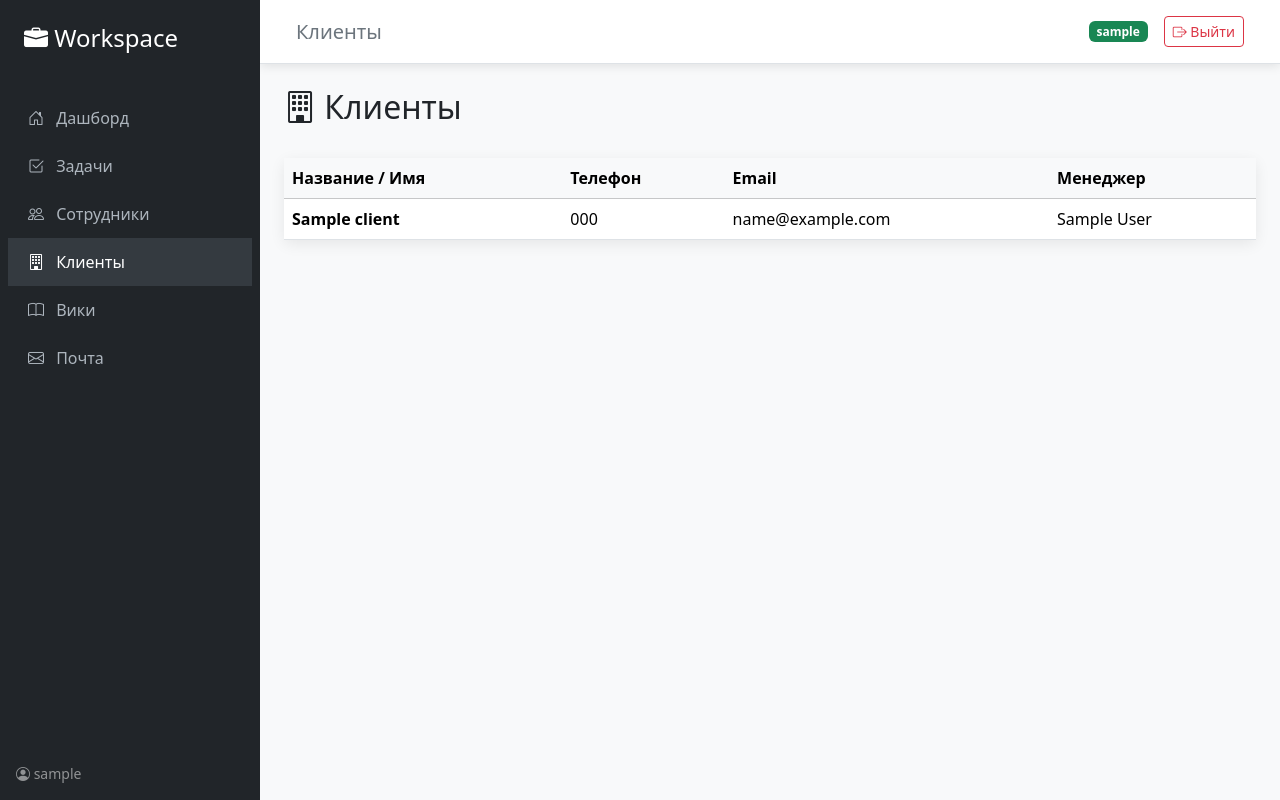
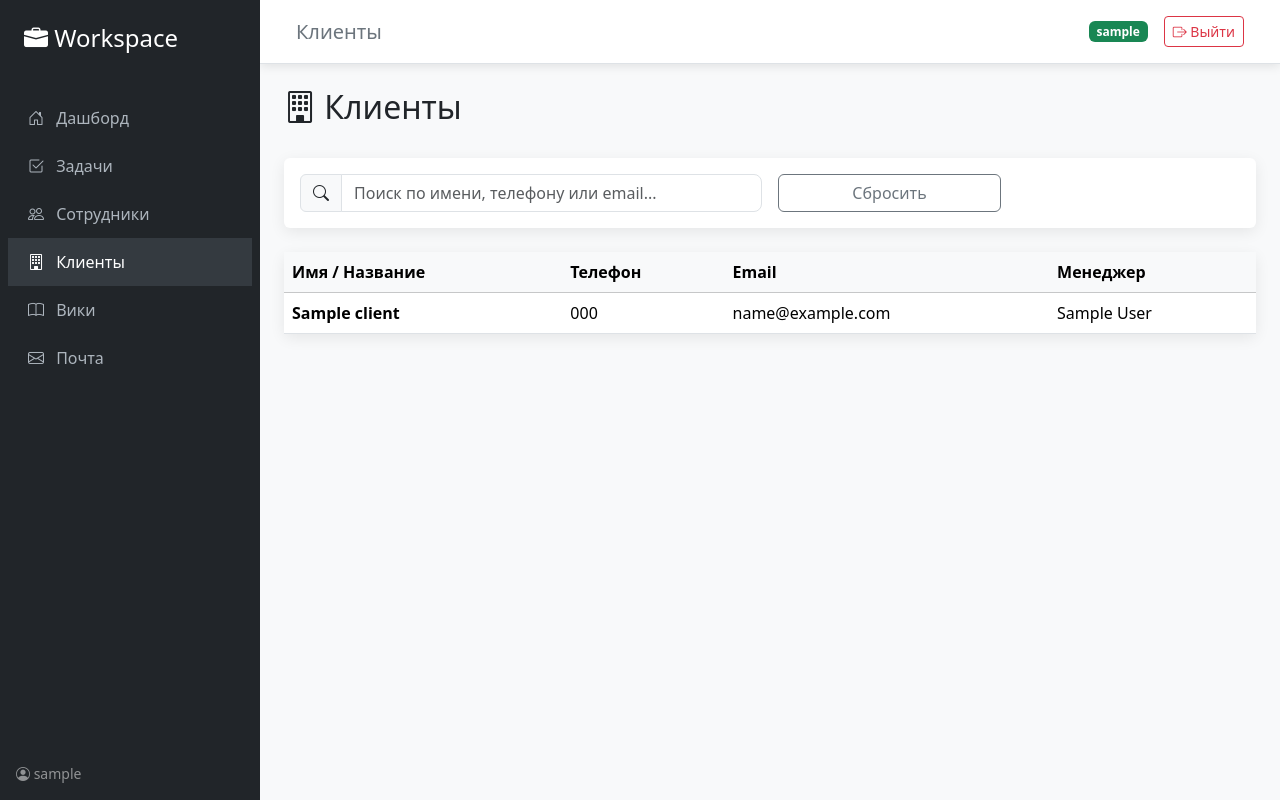
Before and after one commit to fake-stmz/employee-workspace-django, a Django app: page /clients/ in a window 1280 px wide. Run offline with Django 5.2, Linux system fonts and the light colour scheme; a user stored in the database is signed in; tables that the repository leaves empty hold one stand-in row (values such as "Sample post").

Commit message:
feat: clients real-time search

```diff
--- a/apps/clients/serializers.py
+++ b/apps/clients/serializers.py
@@ -3,6 +3,8 @@ from .models import Client
 
 
 class ClientSerializer(serializers.ModelSerializer):
+    manager = serializers.StringRelatedField(read_only=True)
+
     class Meta:
         model = Client
-        fields = "__all__"
+        fields = ['id', 'name', 'phone', 'email', 'manager', 'external_id']
--- a/apps/clients/views.py
+++ b/apps/clients/views.py
@@ -3,11 +3,24 @@ from rest_framework import viewsets
 from .models import Client
 from .serializers import ClientSerializer
 from django.contrib.auth.decorators import login_required
+from django.db import models
 
 
 class ClientViewSet(viewsets.ModelViewSet):
     queryset = Client.objects.all()
     serializer_class = ClientSerializer
+
+    def get_queryset(self):
+        queryset = super().get_queryset()
+        search = self.request.query_params.get('search')
+
+        if search:
+            queryset = queryset.filter(
+                models.Q(name__icontains=search) |
+                models.Q(phone__icontains=search) |
+                models.Q(email__icontains=search)
+            )
+        return queryset
 
 
 @login_required
--- a/config/urls.py
+++ b/config/urls.py
@@ -22,9 +22,9 @@ urlpatterns = [
     path('api/', include(router.urls)),
     # Авторизация
     path('login/', auth_views.LoginView.as_view(
-    template_name='login.html',
-    redirect_authenticated_user=True,   # ← полезная опция
-), name='login'),
+        template_name='login.html',
+        redirect_authenticated_user=True,
+    ), name='login'),
     path('logout/', auth_views.LogoutView.as_view(), name='logout'),
     # Главная панель
     path('', dashboard, name='dashboard'),
--- a/templates/clients/client_list.html
+++ b/templates/clients/client_list.html
@@ -7,35 +7,88 @@
     <h2><i class="bi bi-building"></i> Клиенты</h2>
 </div>
 
+<!-- Поиск и фильтры -->
+<div class="card mb-4">
+    <div class="card-body">
+        <div class="row g-3">
+            <div class="col-md-6">
+                <div class="input-group">
+                    <span class="input-group-text"><i class="bi bi-search"></i></span>
+                    <input type="text" id="searchInput" class="form-control" placeholder="Поиск по имени, телефону или email...">
+                </div>
+            </div>
+            <div class="col-md-3">
+                <button id="resetFilters" class="btn btn-outline-secondary w-100">Сбросить</button>
+            </div>
+        </div>
+    </div>
+</div>
+
 <div class="card">
     <div class="card-body p-0">
-        <table class="table table-hover mb-0">
+        <table class="table table-hover mb-0" id="clientsTable">
             <thead class="table-light">
                 <tr>
-                    <th>Название / Имя</th>
+                    <th>Имя / Название</th>
                     <th>Телефон</th>
                     <th>Email</th>
                     <th>Менеджер</th>
                 </tr>
             </thead>
-            <tbody>
-                {% for client in clients %}
-                <tr>
-                    <td><strong>{{ client.name }}</strong></td>
-                    <td>{{ client.phone }}</td>
-                    <td>{{ client.email|default:"—" }}</td>
-                    <td>{{ client.manager|default:"—" }}</td>
-                </tr>
-                {% empty %}
-                <tr>
-                    <td colspan="4" class="text-center py-5 text-muted">
-                        Нет клиентов
-                    </td>
-                </tr>
-                {% endfor %}
-            </tbody>
+            <tbody id="clientsTableBody"></tbody>
         </table>
     </div>
 </div>
 
 {% endblock %}
+
+{% block extra_js %}
+<script>
+document.addEventListener('DOMContentLoaded', function() {
+    const searchInput = document.getElementById('searchInput');
+    const resetBtn = document.getElementById('resetFilters');
+    const tableBody = document.getElementById('clientsTableBody');
+
+    let debounceTimer;
+
+    function loadClients(search = '') {
+        let url = `/api/clients/?format=json`;
+        if (search) url += `&search=${encodeURIComponent(search)}`;
+
+        fetch(url)
+            .then(response => response.json())
+            .then(data => {
+                tableBody.innerHTML = '';
+
+                if (data.length === 0) {
+                    tableBody.innerHTML = `<tr><td colspan="4" class="text-center py-5 text-muted">Ничего не найдено</td></tr>`;
+                    return;
+                }
+
+                data.forEach(client => {
+                    const row = `
+                        <tr>
+                            <td><strong>${client.name}</strong></td>
+                            <td>${client.phone}</td>
+                            <td>${client.email || '—'}</td>
+                            <td>${client.manager || '—'}</td>
+                        </tr>`;
+                    tableBody.innerHTML += row;
+                });
+            });
+    }
+
+    searchInput.addEventListener('input', () => {
+        clearTimeout(debounceTimer);
+        debounceTimer = setTimeout(() => loadClients(searchInput.value), 300);
+    });
+
+    resetBtn.addEventListener('click', () => {
+        searchInput.value = '';
+        loadClients();
+    });
+
+    loadClients();
+});
+</script>
+{% endblock %}
```
